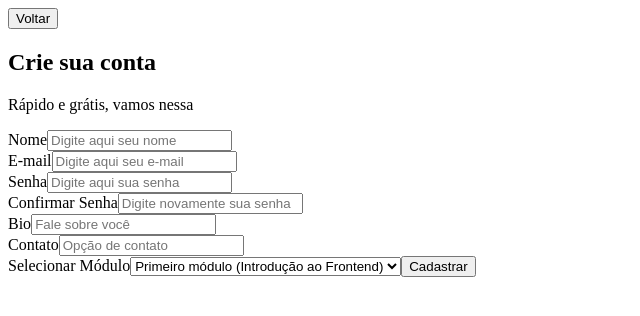
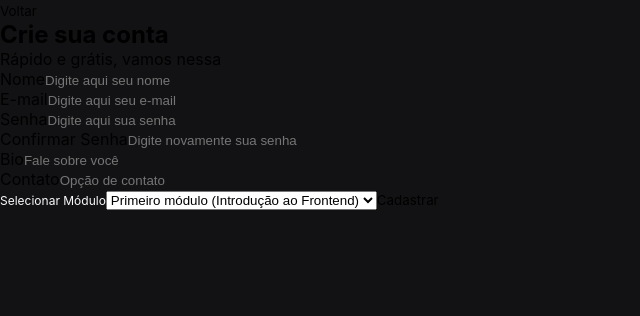
Before and after one commit to Gabriel-Zarpellon/kenziehub-refatorado-Gabriel-Zarpellon, a React (Vite) app: page /register in a window 1280 px wide. Shown: the top 316 px of the page, without its empty margins (0-640 px from the left). Built offline with nearby package versions, Linux system fonts and the light colour scheme.

Commit message:
style: create global styles

```diff
--- a/src/App.jsx
+++ b/src/App.jsx
@@ -1,4 +1,5 @@
 import { RoutesMain } from "./routes/RoutesMain";
+import "./styles/index.scss";
 
 function App() {
   return (
--- /dev/null
+++ b/src/styles/form.scss
@@ -0,0 +1,59 @@
+.input {
+  width: 100%;
+  max-width: 20.625rem;
+  height: clamp(2.375rem, 5vw, 3rem);
+  border-radius: 4px;
+  background-color: var(--input-background-grey);
+  border: 1px solid transparent;
+  color: var(--white-text-color);
+  padding-left: 0.75rem;
+  font-size: clamp(0.8125rem, 0.571rem + 0.476vw, 1rem);
+  font-weight: 400;
+
+  &:valid {
+    outline: 1px solid var(--white-text-color);
+  }
+  &:invalid {
+    outline: none;
+  }
+
+  &:-ms-input-placeholder {
+    color: var(--grey-text-color);
+  }
+}
+
+.button {
+  width: 100%;
+  max-width: 20.625rem;
+  height: clamp(2.375rem, 5vw, 3rem);
+  border-radius: 0.25rem;
+  font-size: clamp(0.8125rem, 0.571rem + 0.476vw, 1rem);
+  font-weight: 500;
+  color: var(--white-text-color);
+  background-color: var(--grey-text-color);
+}
+
+.pink {
+  background-color: var(--primary-color);
+
+  &:hover {
+    background-color: var(--primary-color-hover);
+  }
+}
+
+.select {
+  width: 100%;
+  max-width: 20.625rem;
+  height: clamp(2.375rem, 5vw, 3rem);
+  border-radius: 4px;
+  background-color: var(--input-background-grey);
+  border: 1px solid transparent;
+  color: var(--white-text-color);
+  padding-left: 0.75rem;
+  font-size: clamp(0.8125rem, 0.571rem + 0.476vw, 1rem);
+  font-weight: 400;
+
+  &:valid {
+    outline: 1px solid var(--white-text-color);
+  }
+}
--- /dev/null
+++ b/src/styles/global.scss
@@ -0,0 +1,23 @@
+:root {
+  --primary-color: #ff577f;
+  --primary-color-hover: #ff427f;
+
+  --background-grey: #121214;
+  --box-background-grey: #212529;
+  --input-background-grey: #343b41;
+
+  --white-text-color: #f8f9fa;
+  --grey-text-color: #868e96;
+
+  --toastify-color-dark: #343b41;
+  --toastify-color-success: #3fe864;
+  --toastify-color-error: #e83f5b;
+  --toastify-text-color-info: #f8f9fa;
+
+  --toastify-toast-bd-radius: 4px;
+  --toastify-font-family: "Inter", sans-serif;
+}
+
+body {
+  background-color: var(--background-grey);
+}
--- /dev/null
+++ b/src/styles/grid.scss
@@ -0,0 +1,11 @@
+.container {
+  width: 100%;
+  max-width: 23.0625rem;
+  margin: 0 auto;
+}
+
+.dashboardContainer{
+  width: 100%;
+  max-width: 48.75rem;
+  margin: 0 auto;
+}
--- /dev/null
+++ b/src/styles/reset.scss
@@ -0,0 +1,25 @@
+* {
+  margin: 0;
+  padding: 0;
+  box-sizing: border-box;
+}
+
+ul {
+  list-style: none;
+}
+
+img {
+  max-width: 100%;
+}
+
+button{
+    cursor: pointer;
+    border: none;
+    font-family: inherit;
+    background-color: transparent;
+}
+
+input{
+    border: none;
+    background-color: transparent;
+}
--- /dev/null
+++ b/src/styles/typography.scss
@@ -0,0 +1,37 @@
+body {
+  font-family: "Inter", sans-serif;
+}
+
+.title1 {
+  font-size: 1.125rem;
+  font-weight: 700;
+  line-height: 1.7;
+  color: var(--white-text-color);
+}
+
+.title2 {
+  font-size: 1rem;
+  font-weight: 600;
+  line-height: 1.3;
+  color: var(--white-text-color);
+}
+
+.title3 {
+  font-size: 0.875rem;
+  font-weight: 700;
+  line-height: 1.4;
+  color: var(--white-text-color);
+}
+
+.paragraph {
+  font-size: 0.75rem;
+  font-weight: 400;
+  line-height: 1.4;
+  color: var(--grey-text-color);
+}
+
+.label {
+  font-size: 0.75rem;
+  font-weight: 400;
+  color: var(--white-text-color);
+}
```
Also changed, not shown: src/styles/index.scss (added, +11 -0 lines).
